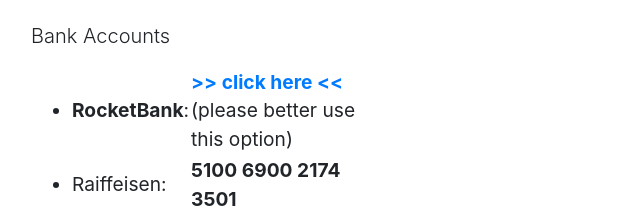
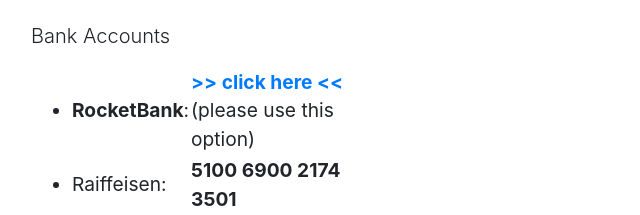
Before and after one commit to denpatin/denpatin.github.io, a website: page pay.html in a window 1280 px wide. Shown: the part 173-388 px from the top of the page, 224-864 px from the left. Drawn offline with nearby package versions, Linux system fonts and the light colour scheme.

Commit message:
Update pay.html

```diff
--- a/pay.html
+++ b/pay.html
@@ -28,7 +28,7 @@
           <table>
             <tr>
               <td><li><strong>RocketBank</strong>:</li></td>
-              <td><strong><a href="https://rocketbank.ru/denis.patin" target="_blank" title="A new window will open.">&gt;&gt; click here &lt;&lt;</a></strong> (please better use this option)</td>
+              <td><strong><a href="https://rocketbank.ru/denis.patin" target="_blank" title="A new window will open.">&gt;&gt; click here &lt;&lt;</a></strong><br />(please use this option)</td>
             </tr>
             <tr>
               <td><li>Raiffeisen:</li></td>
```
